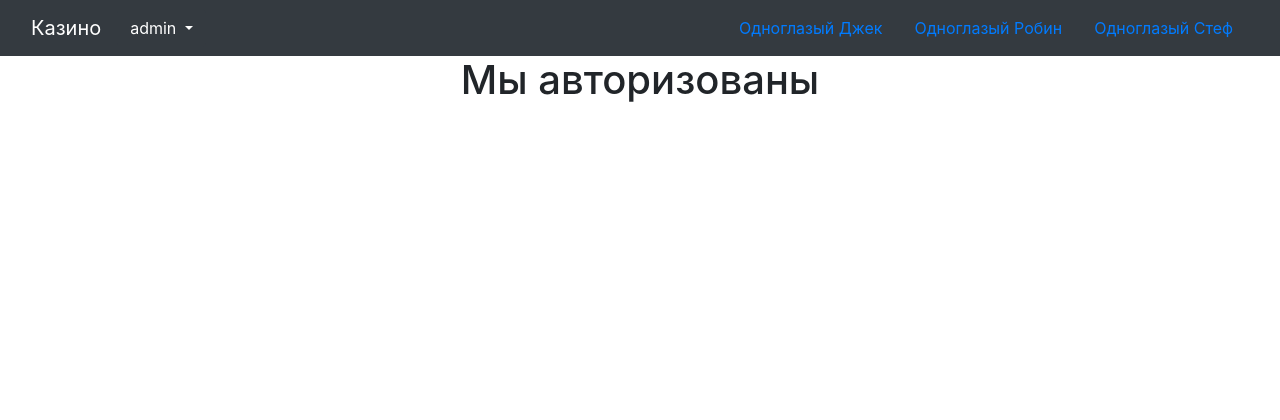
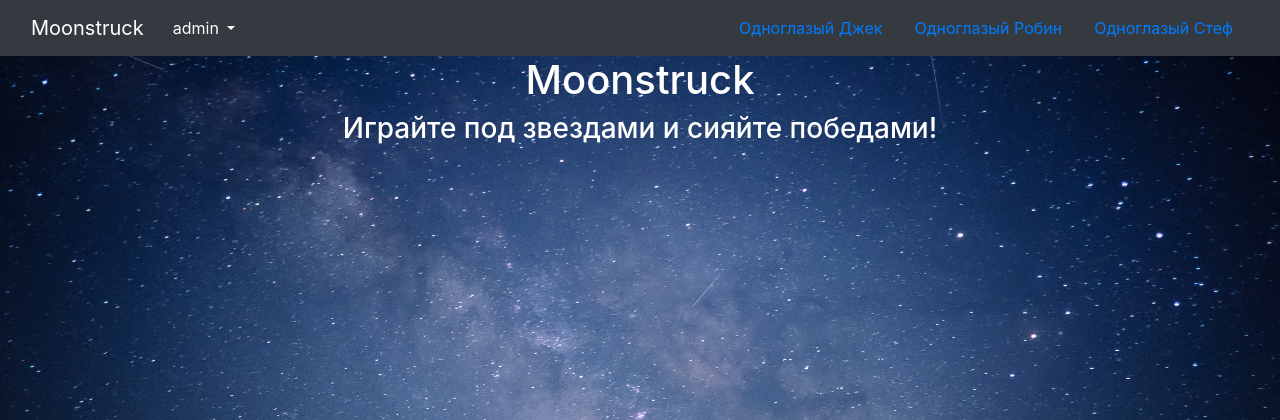
Before and after one commit to Vinegretiks/WEB, a Flask app: page / in a window 1280 px wide. Shown: the top 420 px of the page. Run offline with Flask 3, Linux system fonts and the light colour scheme; a user stored in the database is signed in; some libraries are stand-ins or nearby versions.

Commit message:
Всё отлично, немного лучше выглядит

```diff
--- a/main.py
+++ b/main.py
@@ -36,9 +36,9 @@ def load_user(user_id):
 @app.route('/')
 def index():
     if current_user.is_authenticated:
-        return render_template('index_auth.html', title='Казино')
+        return render_template('index_auth.html', title='Moonstruck', specific_page=True)
     else:
-        return render_template('index.html', title='Казино')
+        return render_template('index.html', title='Moonstruck', specific_page=True)
 
 
 @app.route('/logout')
--- a/templates/base.html
+++ b/templates/base.html
@@ -14,13 +14,19 @@
             integrity="sha384-0pUGZvbkm6XF6gxjEnlmuGrJXVbNuzT9qBBavbLwCsOGabYfZo0T0to5eqruptLy"
             crossorigin="anonymous"></script>
     <link rel="shortcut icon" href="{{ url_for('static', filename='favicon.ico') }}">
-    <title>{{title}}</title>
-</head>
-<body>
+<style>
+            .specific-page {
+                background-image: url('/static/фон.jpg');
+                background-size: cover;
+            }
+        </style>
+        <title>{{ title }}</title>
+    </head>
+    <body {% if specific_page %}class="specific-page"{% endif %}>
 <header>
     <nav class="navbar navbar-expand-lg navbar-dark bg-dark">
         <div class="container-fluid">
-            <a class="navbar-brand" href="/">Казино</a>
+            <a class="navbar-brand" href="/">Moonstruck</a>
             {% if current_user.is_authenticated %}
             <button class="navbar-toggler" type="button" data-bs-toggle="collapse"
                     data-bs-target="#navbarNavDarkDropdown" aria-controls="navbarNavDarkDropdown" aria-expanded="false"
--- a/templates/index.html
+++ b/templates/index.html
@@ -1,5 +1,5 @@
 {% extends "base.html" %}
 
 {% block content %}
-<h1><center>Мы не авторизованы</center></h1>
+<h1><center style="color: white;">Moonstruck</center></h1>
 {% endblock %}
--- a/templates/index_auth.html
+++ b/templates/index_auth.html
@@ -1,5 +1,6 @@
 {% extends "base.html" %}
 
 {% block content %}
-<h1><center>Мы авторизованы</center></h1>
+<h1><center style="color: white;">Moonstruck</center></h1>
+<h3><center style="color: white;">Играйте под звездами и сияйте победами!</center></h3>
 {% endblock %}
```
Also changed, not shown: static/фон.jpg (added).
